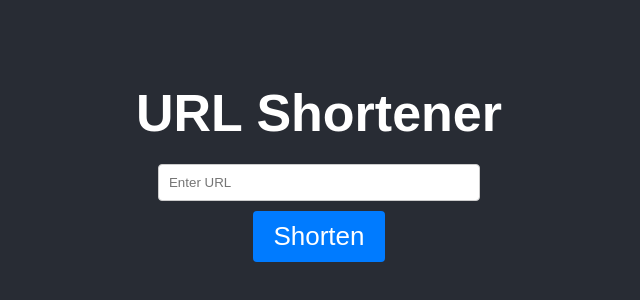
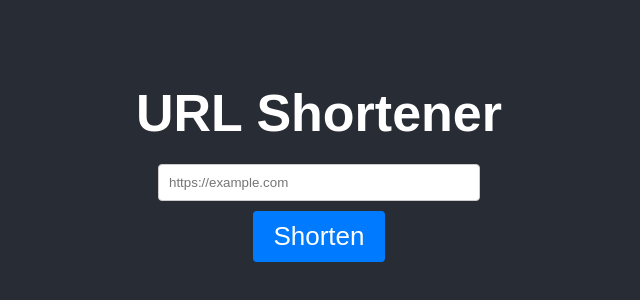
Before and after one commit to yongjintan/url-shortener, a React (Create React App) app: page / in a window 1280 px wide. Shown: the part 260-560 px from the top of the page, without its empty margins (321-961 px from the left). Built offline with nearby package versions, Linux system fonts and the light colour scheme.

Commit message:
change placeholder

```diff
--- a/src/containers/UrlShortener/index.tsx
+++ b/src/containers/UrlShortener/index.tsx
@@ -62,7 +62,7 @@ const UrlShortener: React.FC = () => {
             <div className="input-container">
                 <input
                     type="text"
-                    placeholder="Enter URL"
+                    placeholder="https://example.com"
                     value={originalUrl}
                     onChange={(e) => setOriginalUrl(e.target.value)}
                     className="input"
```
